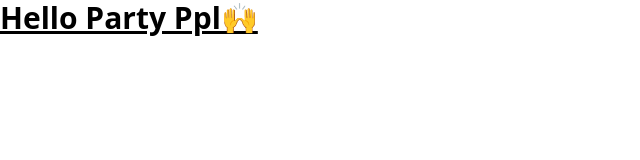
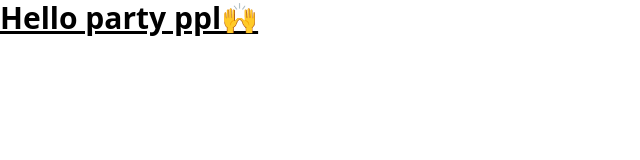
Before and after one commit to chrisstef/polyplace, a Next.js app: page / in a window 1280 px wide. Shown: the top 160 px of the page, without its empty margins (0-640 px from the left). Built offline with nearby package versions, Linux system fonts and the light colour scheme.

Commit message:
change text

```diff
--- a/pages/index.js
+++ b/pages/index.js
@@ -1,7 +1,7 @@
 const Home = () => (
   <div>
     <h1 className="text-3xl font-bold underline">
-      Hello Party Ppl🙌
+      Hello party ppl🙌
     </h1>
   </div>
 );
```
